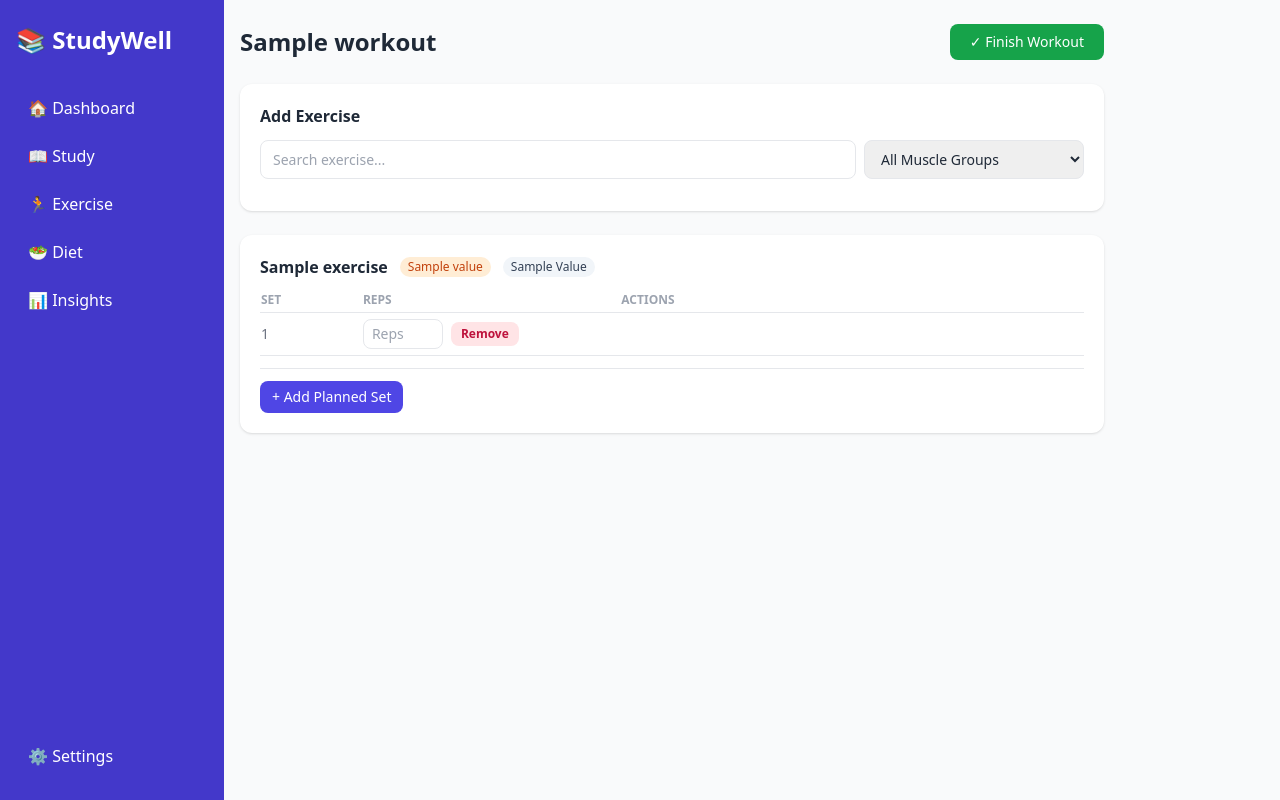
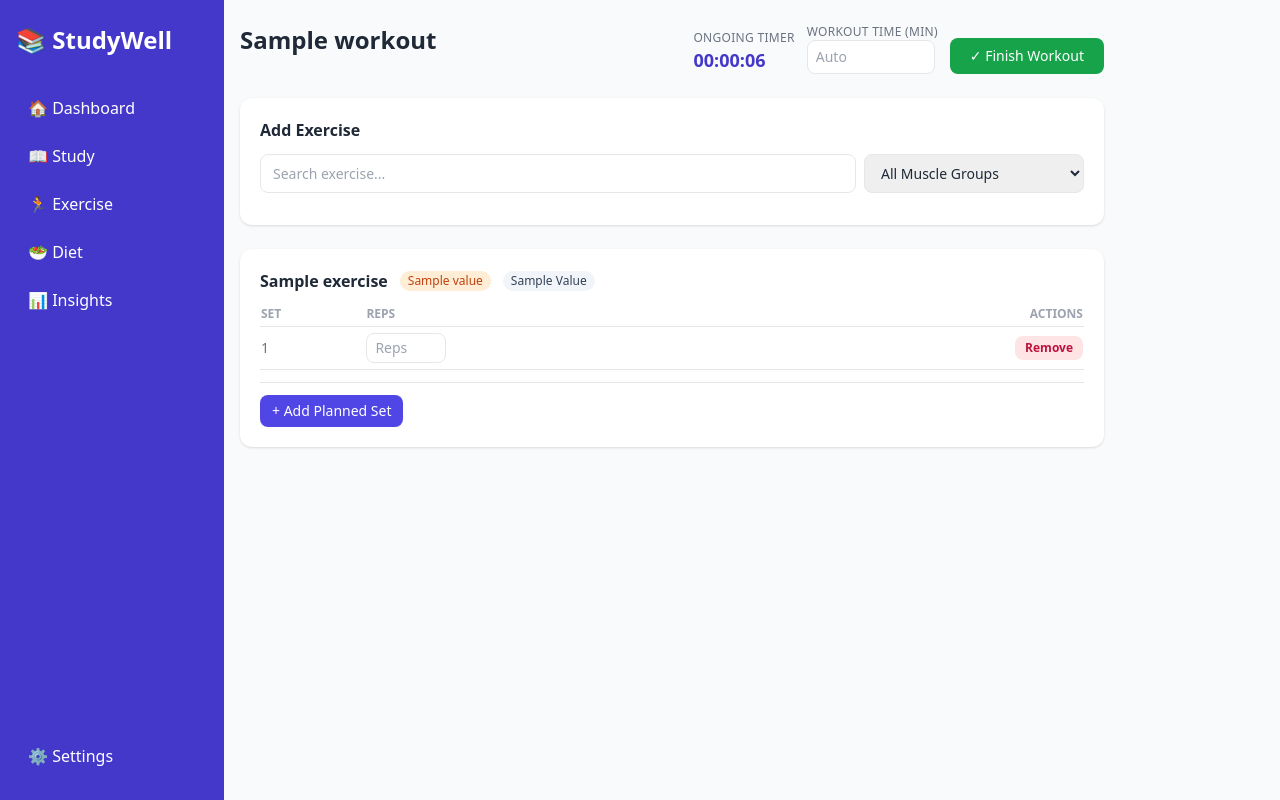
Before and after one commit to aukaelan99-gif/chuddington, a FastAPI app: template studywell/templates/workout.html in a window 1280 px wide. Run offline with FastAPI, Linux system fonts and the light colour scheme; the template is opened without the code that fills it: most values are stand-ins (such as "Sample title", 1, 10 or a date in 2020); some libraries are stand-ins or nearby versions.

Commit message:
Workout UI polish: bodyweight added weight, right-aligned actions, live timer with manual duration

```diff
--- a/studywell/database.py
+++ b/studywell/database.py
@@ -17,6 +17,11 @@ async def init_db() -> None:
             await conn.execute(
                 text("ALTER TABLE workout_exercises ADD COLUMN muscle_group VARCHAR(20) DEFAULT 'other'")
             )
+
+        workout_cols = await conn.execute(text("PRAGMA table_info(workouts)"))
+        workout_names = {row[1] for row in workout_cols.fetchall()}
+        if "duration_minutes" not in workout_names:
+            await conn.execute(text("ALTER TABLE workouts ADD COLUMN duration_minutes REAL"))
 
     await seed_exercise_catalog()
 
--- a/studywell/models.py
+++ b/studywell/models.py
@@ -103,6 +103,7 @@ class Workout(Base):
     id:       Mapped[str]      = mapped_column(String, primary_key=True, default=lambda: str(uuid.uuid4()))
     name:     Mapped[str | None] = mapped_column(String(100), nullable=True)
     date:     Mapped[date]     = mapped_column(Date)
+    duration_minutes: Mapped[float | None] = mapped_column(Float, nullable=True)
     finished: Mapped[bool]     = mapped_column(Boolean, default=False)
     exercises: Mapped[list["WorkoutExercise"]] = relationship(
         back_populates="workout", cascade="all, delete-orphan", order_by="WorkoutExercise.order"
--- a/studywell/routers/workout.py
+++ b/studywell/routers/workout.py
@@ -119,11 +119,12 @@ async def remove_set(
 async def finish_workout(
     workout_id: str,
     sets_payload: str = Form("[]"),
+    workout_minutes: float | None = Form(None),
     db: AsyncSession = Depends(get_session),
 ):
     try:
         payload = json.loads(sets_payload)
     except json.JSONDecodeError:
         payload = []
-    await workout_service.finalize_workout_with_sets(db, workout_id, payload)
+    await workout_service.finalize_workout_with_sets(db, workout_id, payload, workout_minutes)
     return RedirectResponse(url="/exercise", status_code=303)
--- a/studywell/templates/partials/workout_exercise_block.html
+++ b/studywell/templates/partials/workout_exercise_block.html
@@ -23,8 +23,8 @@
       <tr class="text-left text-gray-400 border-b text-xs uppercase">
         <th class="pb-1">Set</th>
         <th class="pb-1">Reps</th>
-        {% if is_weighted %}<th class="pb-1">Weight</th>{% endif %}
-        <th class="pb-1">Actions</th>
+        {% if is_weighted or is_bodyweight %}<th class="pb-1">Weight</th>{% endif %}
+        <th class="pb-1 text-right">Actions</th>
       </tr>
     </thead>
     <tbody id="sets-{{ ex.id }}">
--- a/studywell/templates/partials/workout_set_row.html
+++ b/studywell/templates/partials/workout_set_row.html
@@ -3,23 +3,23 @@
 {% set is_cardio     = ex.exercise_type.value == "cardio" %}
 <tr class="border-b hover:bg-gray-50 text-sm" data-set-row="1">
   <td class="py-1.5 text-gray-500 align-middle" data-set-number>{{ s.set_number }}</td>
-  <td colspan="{% if is_weighted %}3{% elif is_cardio %}1{% else %}2{% endif %}" class="py-1.5">
-    <div class="flex flex-wrap items-center gap-2">
+  <td class="py-1.5">
     <input type="number" data-reps min="1" max="999" value="{{ s.reps if s.reps is not none else '' }}"
            placeholder="Reps"
            class="w-20 border rounded-lg px-2 py-1 text-sm focus:outline-none focus:ring-2 focus:ring-indigo-300" />
-
-      {% if is_weighted %}
+  </td>
+  {% if is_weighted or is_bodyweight %}
+  <td class="py-1.5">
     <input type="number" data-weight step="0.5" min="0" max="1000" value="{{ s.weight_kg if s.weight_kg is not none else '' }}"
-             placeholder="Weight"
-             class="w-24 border rounded-lg px-2 py-1 text-sm focus:outline-none focus:ring-2 focus:ring-indigo-300" />
+           placeholder="{% if is_bodyweight %}Added weight{% else %}Weight{% endif %}"
+           class="w-28 border rounded-lg px-2 py-1 text-sm focus:outline-none focus:ring-2 focus:ring-indigo-300" />
+  </td>
   {% endif %}
-
+  <td class="py-1.5 text-right">
     <button type="button"
             onclick="this.closest('tr').remove(); renumberSets('{{ ex.id }}')"
             class="px-2.5 py-1 bg-rose-100 text-rose-700 rounded-lg hover:bg-rose-200 text-xs font-semibold">
       Remove
     </button>
-    </div>
   </td>
 </tr>
--- a/studywell/templates/workout.html
+++ b/studywell/templates/workout.html
@@ -1,12 +1,22 @@
 {% extends "base.html" %}
 {% block title %}Workout — StudyWell{% endblock %}
 {% block content %}
-<div class="flex items-center justify-between mb-6 gap-4">
+<div class="flex items-start justify-between mb-6 gap-4 flex-wrap">
   <h1 class="text-2xl font-bold">
     {% if workout.name %}{{ workout.name }}{% else %}Workout Session{% endif %}
   </h1>
-  <form action="/workout/{{ workout.id }}/finish" method="post">
+  <form action="/workout/{{ workout.id }}/finish" method="post" class="flex items-end gap-3 flex-wrap">
     <input type="hidden" id="sets-payload" name="sets_payload" value="[]" />
+    <div class="flex flex-col">
+      <span class="text-xs text-gray-500 uppercase tracking-wide">Ongoing Timer</span>
+      <span id="workout-timer" class="font-semibold text-lg text-indigo-700">00:00:00</span>
+    </div>
+    <div class="flex flex-col">
+      <label for="workout-minutes" class="text-xs text-gray-500 uppercase tracking-wide">Workout Time (min)</label>
+      <input id="workout-minutes" name="workout_minutes" type="number" step="0.1" min="0"
+             placeholder="Auto"
+             class="w-32 border rounded-lg px-2 py-1.5 text-sm focus:outline-none focus:ring-2 focus:ring-indigo-300" />
+    </div>
     <button type="submit"
             onclick="prepareFinish(event)"
             class="px-5 py-2 bg-green-600 text-white rounded-lg hover:bg-green-700 font-medium text-sm">
@@ -118,19 +128,18 @@ function addPlannedSet(exId, exType) {
     ? `<input type="number" data-reps min="1" max="999" placeholder="Reps" class="w-20 border rounded-lg px-2 py-1 text-sm focus:outline-none focus:ring-2 focus:ring-indigo-300" />`
     : `<input type="number" data-reps min="1" max="999" placeholder="Reps" class="w-20 border rounded-lg px-2 py-1 text-sm focus:outline-none focus:ring-2 focus:ring-indigo-300" />`;
 
-  const weightCell = exType === 'weighted'
-    ? `<input type="number" data-weight step="0.5" min="0" max="1000" placeholder="Weight" class="w-24 border rounded-lg px-2 py-1 text-sm focus:outline-none focus:ring-2 focus:ring-indigo-300" />`
+  const hasWeight = (exType === 'weighted' || exType === 'bodyweight');
+  const weightCell = hasWeight
+    ? `<input type="number" data-weight step="0.5" min="0" max="1000" placeholder="${exType === 'bodyweight' ? 'Added weight' : 'Weight'}" class="w-28 border rounded-lg px-2 py-1 text-sm focus:outline-none focus:ring-2 focus:ring-indigo-300" />`
     : ``;
 
   row.innerHTML = `
     <td class="py-1.5 text-gray-500 align-middle" data-set-number></td>
-    <td colspan="${exType === 'weighted' ? '3' : (exType === 'cardio' ? '1' : '2')}" class="py-1.5">
-      <div class="flex flex-wrap items-center gap-2">
-        ${repsCell}
-        ${weightCell}
-        <button type="button" class="px-2.5 py-1 bg-rose-100 text-rose-700 rounded-lg hover:bg-rose-200 text-xs font-semibold"
-                onclick="this.closest('tr').remove(); renumberSets('${exId}')">Remove</button>
-      </div>
+    <td class="py-1.5">${repsCell}</td>
+    ${hasWeight ? `<td class="py-1.5">${weightCell}</td>` : ``}
+    <td class="py-1.5 text-right">
+      <button type="button" class="px-2.5 py-1 bg-rose-100 text-rose-700 rounded-lg hover:bg-rose-200 text-xs font-semibold"
+              onclick="this.closest('tr').remove(); renumberSets('${exId}')">Remove</button>
     </td>
   `;
   tbody.appendChild(row);
@@ -150,12 +159,30 @@ function prepareFinish(evt) {
       sets.push({
         set_number: idx + 1,
         reps: repsEl ? repsEl.value : null,
-        weight_kg: (exType === 'weighted' && weightEl) ? weightEl.value : null,
+        weight_kg: ((exType === 'weighted' || exType === 'bodyweight') && weightEl) ? weightEl.value : null,
       });
     });
     payload.push({ exercise_id: exId, sets });
   });
+
+  const minutesInput = document.getElementById('workout-minutes');
+  if (!minutesInput.value) {
+    const elapsedSeconds = Math.floor((Date.now() - workoutStartMs) / 1000);
+    const autoMinutes = Math.round((elapsedSeconds / 60) * 10) / 10;
+    minutesInput.value = autoMinutes;
+  }
+
   document.getElementById('sets-payload').value = JSON.stringify(payload);
 }
+
+const workoutStartMs = Date.now();
+setInterval(() => {
+  const elapsed = Math.floor((Date.now() - workoutStartMs) / 1000);
+  const h = String(Math.floor(elapsed / 3600)).padStart(2, '0');
+  const m = String(Math.floor((elapsed % 3600) / 60)).padStart(2, '0');
+  const s = String(elapsed % 60).padStart(2, '0');
+  const timer = document.getElementById('workout-timer');
+  if (timer) timer.textContent = `${h}:${m}:${s}`;
+}, 1000);
 </script>
 {% endblock %}
```
Also changed, not shown: studywell/services/workout_service.py (+7 -1 lines). Lines whose indentation alone changed are shown as unchanged.
